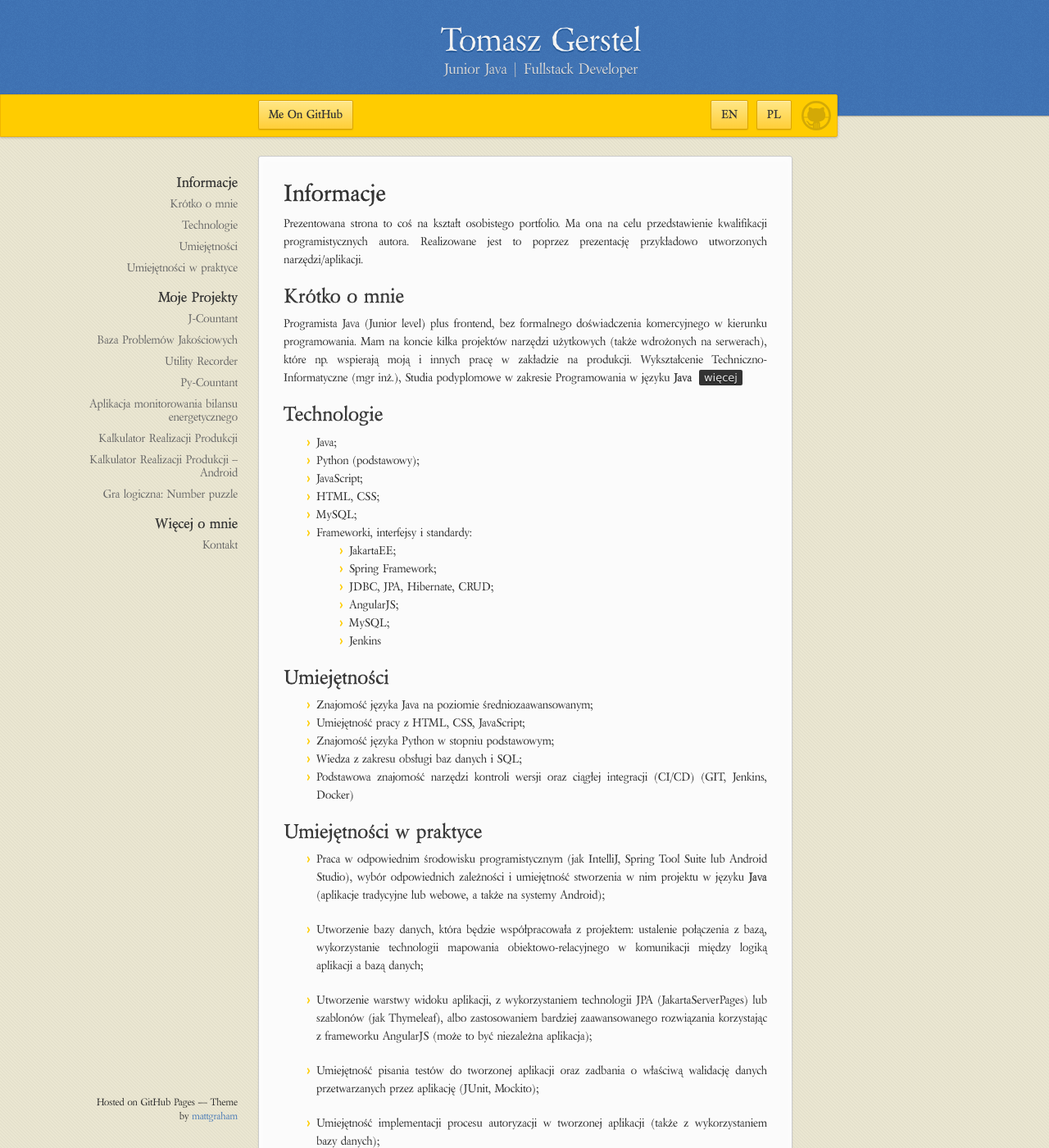
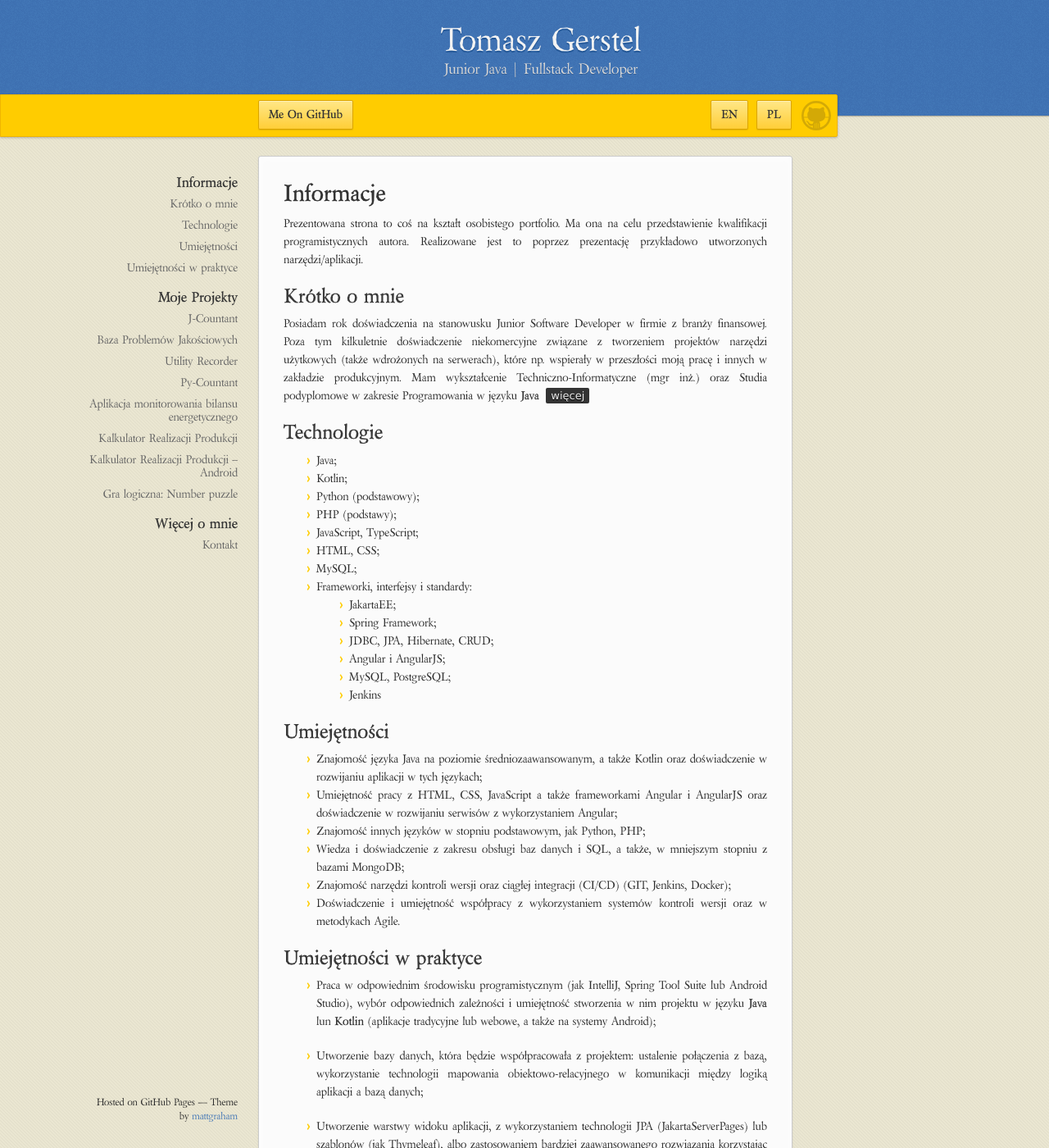
Before and after one commit to TomaszGerstel/Tomasz-Gerstel---My-IT-portfolio, a Jekyll site: the page built from index.md, in a window 1280 px wide and 1400 px high. Shown: the whole window at 82% size. Built offline with Jekyll 4.4.1, drawn with Linux system fonts in a browser that asks for light colours; our own code applies the rules of GitHub Pages for plain Markdown files; some of the changed text lies outside the part shown.

Commit message:
update-pl

```diff
--- a/index.md
+++ b/index.md
@@ -8,38 +8,41 @@ Prezentowana strona to coś na kształt osobistego portfolio. Ma ona na celu prz
 
 ## Krótko o mnie
 
-Programista Java (Junior level) plus frontend, bez formalnego doświadczenia komercyjnego w kierunku programowania. Mam na koncie kilka projektów narzędzi użytkowych (także wdrożonych na serwerach), które np. wspierają moją i innych pracę w zakładzie na produkcji. Wykształcenie Techniczno-Informatyczne (mgr inż.), Studia podyplomowe w zakresie Programowania w języku **Java** [`więcej`](#wicej-o-mnie)
+Posiadam rok doświadczenia na stanowusku Junior Software Developer w firmie z branży finansowej. Poza tym kilkuletnie doświadczenie niekomercyjne związane z tworzeniem projektów narzędzi użytkowych (także wdrożonych na serwerach), które np. wspierały w przeszłości moją pracę i innych w zakładzie produkcyjnym. Mam wykształcenie Techniczno-Informatyczne (mgr inż.) oraz Studia podyplomowe w zakresie Programowania w języku **Java** [`więcej`](#wicej-o-mnie)
 
 ## Technologie
 
 - Java;
+- Kotlin;
 - Python (podstawowy);
-- JavaScript;
+- PHP (podstawy);
+- JavaScript, TypeScript;
 - HTML, CSS;
 - MySQL;
 - Frameworki, interfejsy i standardy:
 	- JakartaEE;
 	- Spring Framework;
 	- JDBC, JPA, Hibernate, CRUD;
-	- AngularJS;
-	- MySQL;
+	- Angular i AngularJS;
+	- MySQL, PostgreSQL;
 	- Jenkins
 
 ## Umiejętności
 
-* Znajomość języka Java na poziomie średniozaawansowanym;
-* Umiejętność pracy z HTML, CSS, JavaScript;
-* Znajomość języka Python w stopniu podstawowym;
-* Wiedza z zakresu obsługi baz danych i SQL;
-* Podstawowa znajomość narzędzi kontroli wersji oraz ciągłej integracji (CI/CD) (GIT, Jenkins, Docker)
+* Znajomość języka Java na poziomie średniozaawansowanym, a także Kotlin oraz doświadczenie w rozwijaniu aplikacji w tych językach;
+* Umiejętność pracy z HTML, CSS, JavaScript a także frameworkami Angular i AngularJS oraz doświadczenie w rozwijaniu serwisów z wykorzystaniem Angular;
+* Znajomość innych języków w stopniu podstawowym, jak Python, PHP;
+* Wiedza i doświadczenie z zakresu obsługi baz danych i SQL, a także, w mniejszym stopniu z bazami MongoDB;
+* Znajomość narzędzi kontroli wersji oraz ciągłej integracji (CI/CD) (GIT, Jenkins, Docker);
+* Doświadczenie i umiejętność współpracy z wykorzystaniem systemów kontroli wersji oraz w metodykach Agile.
 
 ## Umiejętności w praktyce
 
-* Praca w odpowiednim środowisku programistycznym (jak IntelliJ, Spring Tool Suite lub Android Studio), wybór odpowiednich zależności i umiejętność stworzenia w nim projektu w języku **Java** (aplikacje tradycyjne lub webowe, a także na systemy Android);
+* Praca w odpowiednim środowisku programistycznym (jak IntelliJ, Spring Tool Suite lub Android Studio), wybór odpowiednich zależności i umiejętność stworzenia w nim projektu w języku **Java** lun **Kotlin** (aplikacje tradycyjne lub webowe, a także na systemy Android);
 
 * Utworzenie bazy danych, która będzie współpracowała z projektem: ustalenie połączenia z bazą, wykorzystanie technologii mapowania obiektowo-relacyjnego w komunikacji między logiką aplikacji a bazą danych;
 
-* Utworzenie warstwy widoku aplikacji, z wykorzystaniem technologii JPA (JakartaServerPages) lub szablonów (jak Thymeleaf), albo zastosowaniem bardziej zaawansowanego rozwiązania korzystając z frameworku AngularJS (może to być niezależna aplikacja);
+* Utworzenie warstwy widoku aplikacji, z wykorzystaniem technologii JPA (JakartaServerPages) lub szablonów (jak Thymeleaf), albo zastosowaniem bardziej zaawansowanego rozwiązania korzystając z frameworku Angular lub AngularJS (może to być niezależna aplikacja);
 
 * Umiejętność pisania testów do tworzonej aplikacji oraz zadbania o właściwą walidację danych przetwarzanych przez aplikację (JUnit, Mockito);
 
@@ -311,11 +314,15 @@ odpowiedniej kolejności.
 
 * Doświadczenie na stanowisku Operator CNC (a także kurs "Obsługa i programowanie obrabiarek sterowanych numerycznie");
 
-* Mimo, iż nie pracowałem w sektorze informatycznym, posiadam pewną wiedzę informatyczną (także programistyczną) zdobytą przed laty oraz od lat interesowałem się sterowaniem i kontrolą procesu produkcji w przemyśle (zainteresowanie automatyką, maszynami CNC, próby założenia działalności opartej na wytwarzaniu produktu na maszynach sterowanych numerycznie);
+* Ponad roczne doświadczenie na stanowisku Junior Software Developer w firmie z branży finansowej. Obejmowane stanowisko posiada profil Java, jednak w praktyce dotyczy programowania także w języku Kotlin, oraz też obejmuje pracę 'frontendową' z frameworkiem Angular i kilkoma innymi technologiami.
 
-* W ostatnich latach postanowiłem zainteresować się "typowym" programowaniem oraz bardziej "nowoczesnym" językiem (w przeciwieństwie do Pascal’a), jak Java , aby w przyszłości móc zmienić charakter swojej pracy na bardziej niezależny i uniwersalny, niezwiązany bezpośrednio z pracą na produkcji;
+* Jeszcze nie będąc konkretnie związanym z branżą IT, zdobyłem pewną wiedzę informatyczną (także programistyczną) przed laty oraz od lat interesowałem się sterowaniem i kontrolą procesu produkcji w przemyśle (zainteresowanie automatyką, maszynami CNC, próby założenia działalności opartej na wytwarzaniu produktu na maszynach sterowanych numerycznie);
 
-* W ostatnim czasie postanowiłem z własnej inicjatywy (ponad swoje obowiązki zawodowe) utworzyć narzędzia produkcyjne opisywane powyżej, które pomagają niektórym pracownikom nadzorować produkcję w zakładzie, gdzie do niedawna byłem zatrudniony (wrzesień 2022).
+* W ostatnich latach (przed podjęciem pracy w IT) postanowiłem zainteresować się "typowym" programowaniem oraz bardziej "nowoczesnym" językiem (w przeciwieństwie do Pascal’a), jak Java , aby w przyszłości móc zmienić charakter swojej pracy na bardziej niezależny i uniwersalny, niezwiązany bezpośrednio z pracą na produkcji;
+
+* Jeszcze pracując w zakłądzie produkcyjnym, postanowiłem z własnej inicjatywy (ponad swoje obowiązki zawodowe) utworzyć narzędzia produkcyjne opisywane powyżej, które pomagają niektórym pracownikom nadzorować produkcję w zakładzie, gdzie do niedawna byłem zatrudniony (wrzesień 2022).
+
+* Od lutego 2023 jestem zatrudniony na stanowisku Junior Software Developer w firmie z branży finansowej.
 
 [`wróć`](#informacje)
 
```
Also changed, not shown: .github/workflows/ci.yaml, .travis.yml, 1 other file.
